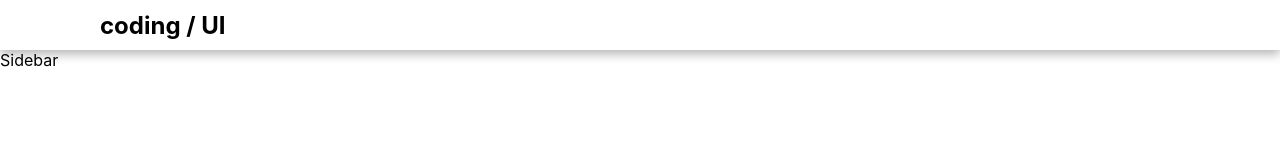
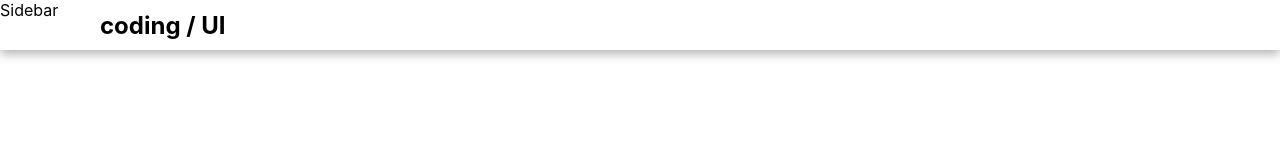
Before and after one commit to SukiTsu/library_react, a React (Vite) app in the folder lib_module/: page / in a window 1280 px wide. Shown: the top 160 px of the page. Built offline with nearby package versions, Linux system fonts and the light colour scheme.

Commit message:
modif navbar

```diff
--- a/lib_module/src/assets/css/navbar.css
+++ b/lib_module/src/assets/css/navbar.css
@@ -3,8 +3,8 @@
     align-items: center;
     width: 100%;
     height: 50px;
-    /*border-bottom: 2px solid black;*/
     box-shadow: 0 4px 10px rgba(0, 0, 0, 0.3);
+    position: fixed;
 }
 .navbar h2{
     margin: 0 0 0 100px;
```
